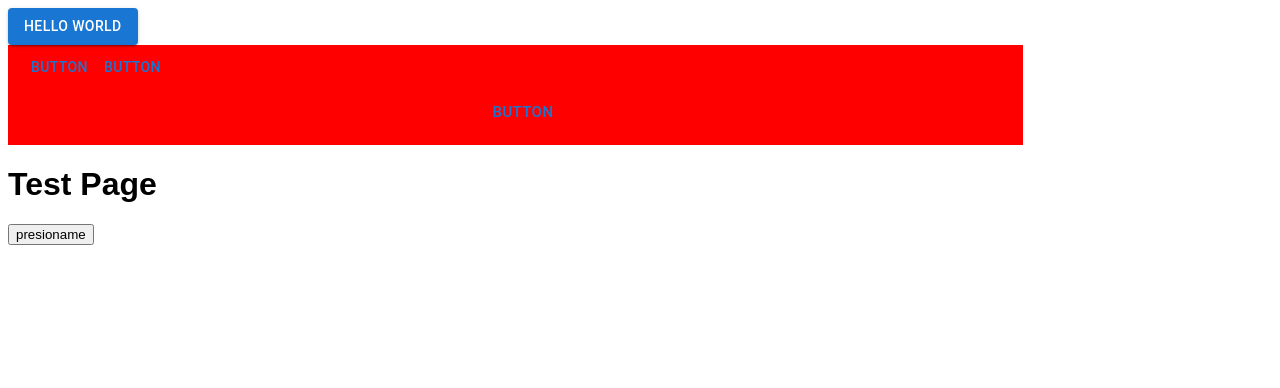
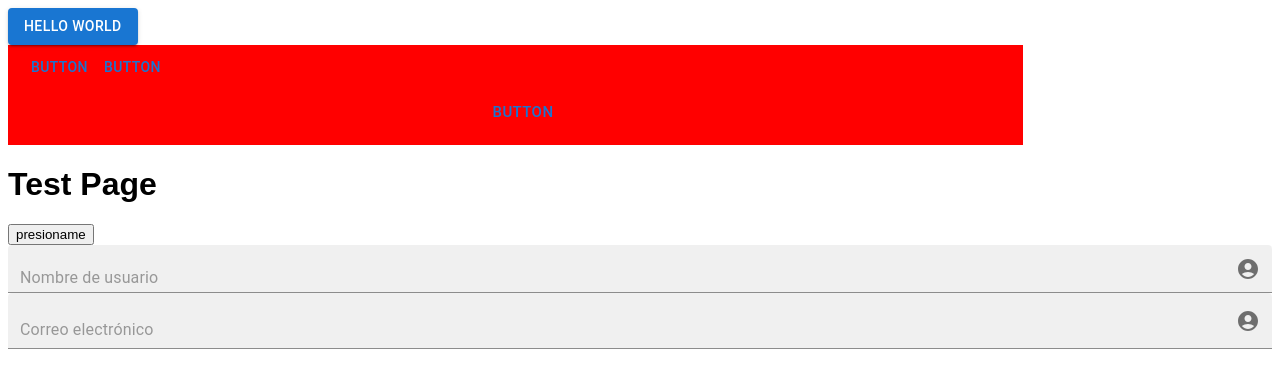
Before and after one commit to unmsmfisi-socialapplication/social_app, a Next.js app in the folder frontend/: page /test in a window 1280 px wide. Shown: the top 388 px of the page. Built offline with nearby package versions, Linux system fonts and the light colour scheme.

Commit message:
Input Component

```diff
--- a/frontend/package.json
+++ b/frontend/package.json
@@ -12,8 +12,8 @@
     "@emotion/cache": "^11.11.0",
     "@emotion/react": "^11.11.1",
     "@emotion/styled": "^11.11.0",
-    "@mui/icons-material": "^5.14.8",
-    "@mui/material": "^5.14.8",
+    "@mui/icons-material": "^5.14.9",
+    "@mui/material": "^5.14.9",
     "@types/node": "20.6.0",
     "@types/react": "18.2.21",
     "@types/react-dom": "18.2.7",
--- a/frontend/src/app/test/page.tsx
+++ b/frontend/src/app/test/page.tsx
@@ -2,7 +2,9 @@
 import { useState } from "react"
 import Layout from "../layout"
 import { Button } from "@mui/material";
-import { WButton } from "@/components";
+import { WButton, WInput } from "@/components";
+import AccountCircleIcon from '@mui/icons-material/AccountCircle';
+
 export default function TestPage() {
     const [count, setCount] = useState(0);
 
@@ -29,6 +31,25 @@ export default function TestPage() {
       </div>
       <h1>Test Page</h1>
       <button onClick={handleCount}>presioname</button>
+      <div>
+      <WInput
+        typeColor="primary"
+        icon={<AccountCircleIcon />} // Icono de usuario
+        placeholder="Nombre de usuario"
+        size="small"
+        variant="filled"
+        fullWidth
+      />
+
+      <WInput
+        typeColor="secondary"
+        icon={<AccountCircleIcon />} // Icono de usuario
+        placeholder="Correo electrónico"
+        size="medium"
+        variant="filled"
+        fullWidth
+      />
+    </div>
     </Layout>
   );
 }
--- /dev/null
+++ b/frontend/src/components/atoms/Input/input.tsx
@@ -0,0 +1,38 @@
+import React from 'react';
+import TextField from '@mui/material/TextField';
+import InputAdornment from '@mui/material/InputAdornment';
+
+interface WInputProps {
+  typeColor?: 'primary' | 'secondary';
+  icon?: React.ReactElement;
+  placeholder?: string;
+  size?: 'small' | 'medium';
+  variant?: 'standard' | 'filled' | 'outlined';
+  fullWidth?: boolean;
+}
+
+const WInput: React.FC<WInputProps> = ({
+  typeColor = 'primary',
+  icon,
+  placeholder = 'Placeholder',
+  size = 'medium',
+  variant = 'filled',
+  fullWidth = false,
+}) => {
+  return (
+    <TextField
+      fullWidth={fullWidth}
+      variant={variant}
+      size={size}
+      color={typeColor}
+      placeholder={placeholder}
+      InputProps={{
+        endAdornment:  icon && (
+          <InputAdornment position="end">{icon}</InputAdornment>
+        ) ,
+      }}
+    />
+  );
+};
+
+export default WInput;
--- a/frontend/src/components/index.tsx
+++ b/frontend/src/components/index.tsx
@@ -1,5 +1,6 @@
 // export atom components
 export { default as WButton } from './atoms/Button/button';
+export { default as WInput } from './atoms/Input/input';
 
 // export molecule components
 
```
